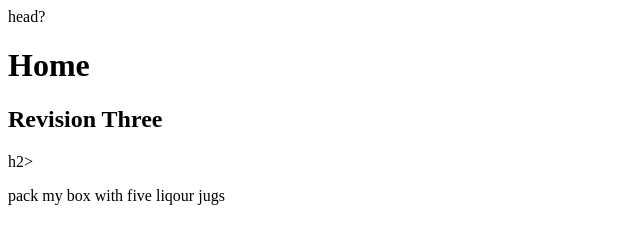
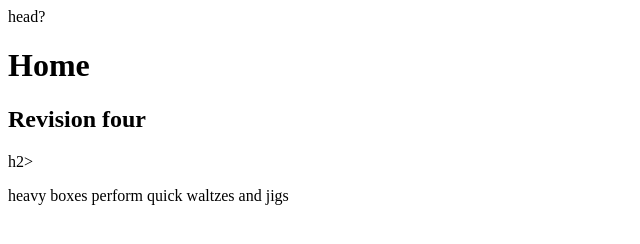
Before and after one commit to JackieChan0/CS240-Assignments, a plain HTML site: page index.html in a window 1280 px wide. Shown: the whole page, without its empty margins (0-640 px from the left). Drawn offline with Linux system fonts and the light colour scheme.

Commit message:
revision four

```diff
--- a/index.html
+++ b/index.html
@@ -7,8 +7,8 @@
 <body>
 
   <h1>Home</h1>
-  <h2>Revision Three</h2>h2>
-  <p>pack my box with five liqour jugs</p>
+  <h2>Revision four</h2>h2>
+  <p>heavy boxes perform quick waltzes and jigs</p>
 
   </body>
   </html>
```
